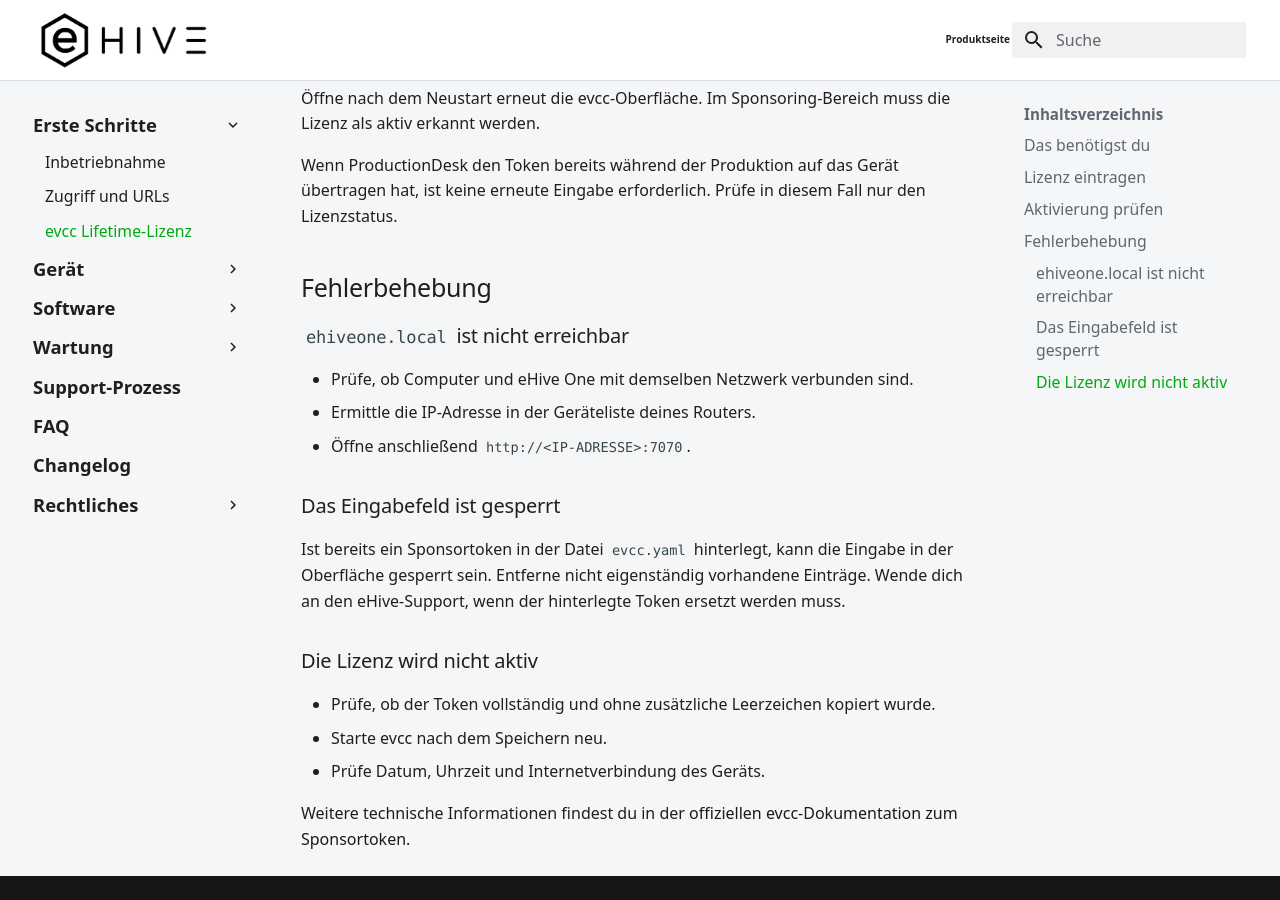
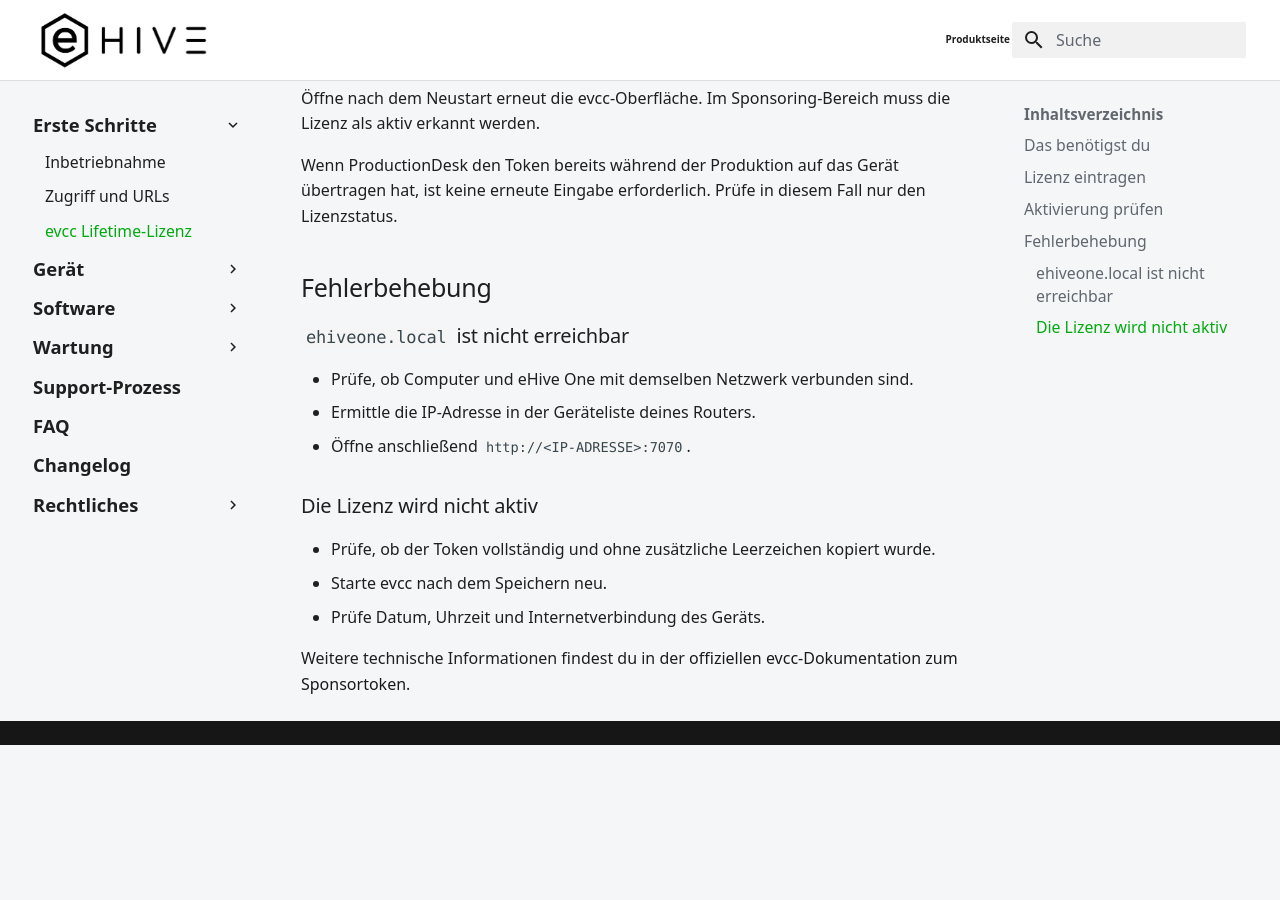
Before and after one commit to ehive-dev/doc, an MkDocs documentation site: the page built from docs/evcc-lizenz.md, in a window 1280 px wide and 900 px high, scrolled down 993 px. Built offline with MkDocs 1.6.1 and Material for MkDocs 9.7.7, drawn with Linux system fonts in a browser that asks for light colours; after the commit the page ends 1738 px from its top, so only the background shows below that.

Commit message:
Remove locked token field note

```diff
--- a/docs/evcc-lizenz.md
+++ b/docs/evcc-lizenz.md
@@ -37,10 +37,6 @@ Wenn ProductionDesk den Token bereits während der Produktion auf das Gerät üb
 - Ermittle die IP-Adresse in der Geräteliste deines Routers.
 - Öffne anschließend `http://<IP-ADRESSE>:7070`.
 
-### Das Eingabefeld ist gesperrt
-
-Ist bereits ein Sponsortoken in der Datei `evcc.yaml` hinterlegt, kann die Eingabe in der Oberfläche gesperrt sein. Entferne nicht eigenständig vorhandene Einträge. Wende dich an den eHive-Support, wenn der hinterlegte Token ersetzt werden muss.
-
 ### Die Lizenz wird nicht aktiv
 
 - Prüfe, ob der Token vollständig und ohne zusätzliche Leerzeichen kopiert wurde.
```
